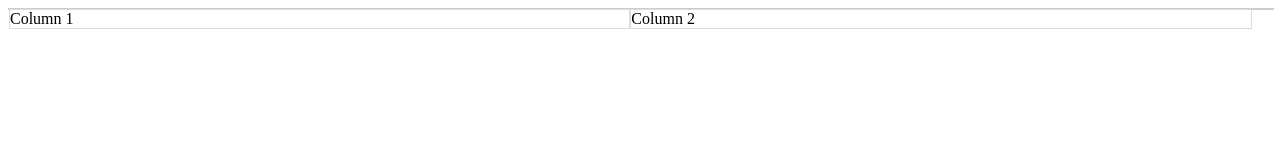
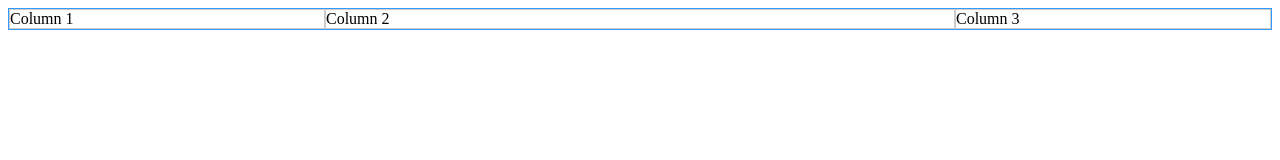
Before and after one commit to SirSeanSean/HTML_CSS_Journey, a plain HTML site: page index.html in a window 1280 px wide. Drawn offline with Linux system fonts and the light colour scheme.

Commit message:
Using Flex box

```diff
--- a/index.html
+++ b/index.html
@@ -4,14 +4,15 @@
         <!-- <link rel="stylesheet" href="styles.css"> -->
         <style>
         .columns {
-            width: 100%;
+            border: solid 1px #39f;
+            display: flex;
+        }
+        .columns > div {
             border: solid 1px #ccc;
+            flex: 1;
         }
-
-        .columns > div {
-            width: 49%;
-            border: solid 1px #ddd;
-            float: left;
+        .columns > div:nth-of-type(2) {
+            flex: 2;
         }
         </style>
     </head>
@@ -19,6 +20,7 @@
         <div class="columns">
             <div>Column 1</div>
             <div>Column 2</div>
+            <div>Column 3</div>
         </div>
     </body>
 </html>
```
